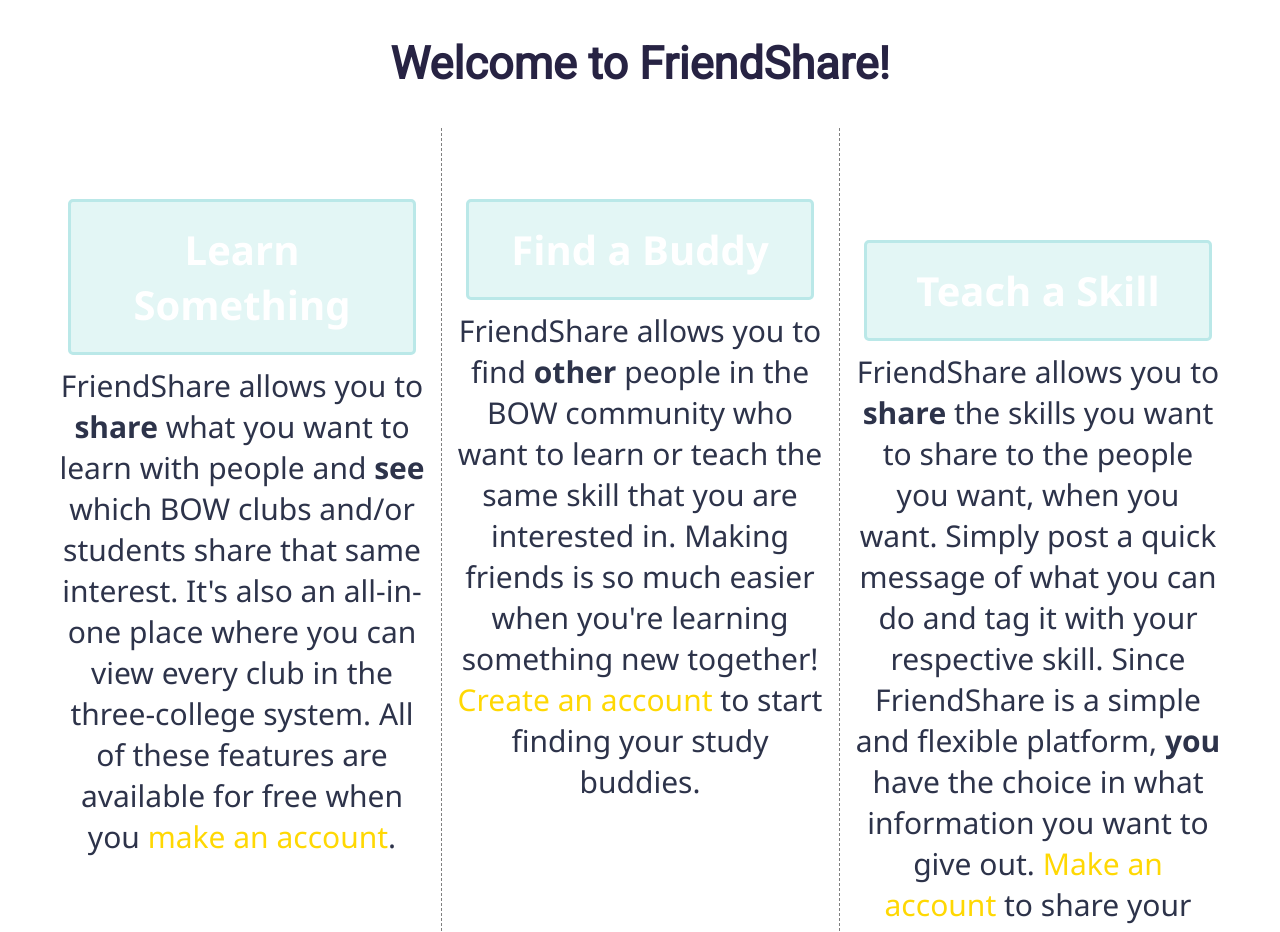
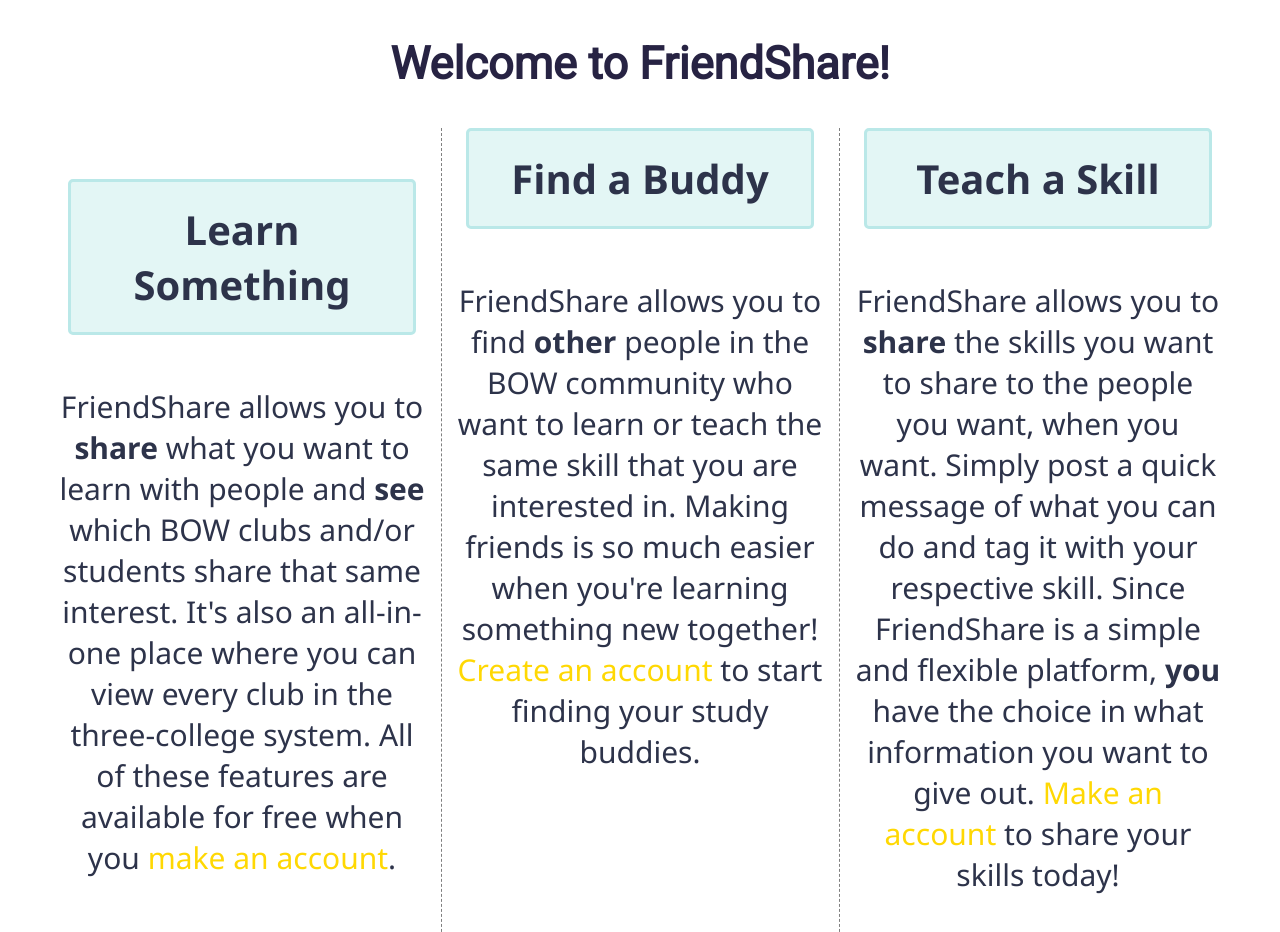
Before and after one commit to bow-friends/bow-friends.github.io, a plain HTML site: page index.html in a window 1280 px wide. Shown: the top 932 px of the page. Drawn offline with Linux system fonts and the light colour scheme.

Commit message:
updating main pages

```diff
--- a/index.html
+++ b/index.html
@@ -9,20 +9,18 @@
     <h2 id="title">Welcome to FriendShare!</h2>
     <div class="column">
       <br>
-      <p class="info">
-        </p><h3 class="box">
+        <h3 class="box">
           Learn Something
         </h3>
+      <br>
       FriendShare allows you to <b>share</b> what you want to learn with people and <b>see</b> which BOW clubs and/or students share that same interest. It's also an all-in-one place where you can view every club in the three-college system. All of these features are available for free when you <a href="/createaccount.html">make an account</a>.
       <br>
       <br>
       <br>
-      <p></p>
-      <p class="info">
-        <br>
-        </p><h3 class="box">
+        <h3 class="box">
           Find a Buddy
         </h3>
+      <br>
       FriendShare allows you to find <b>other</b> people in the BOW community who want to learn or teach the same skill that you are interested in. Making friends is so much easier when you're learning something new together! <a href="/createaccount.html">Create an account</a> to start finding your study buddies.
       <br>
       <br>
@@ -30,11 +28,10 @@
       <br>
       <br>
       <br>
-      <p></p>
-      <p class="info">
-        </p><h3 class="box">
+        <h3 class="box">
           Teach a Skill
         </h3>
+      <br>
       FriendShare allows you to <b>share</b> the skills you want to share to the people you want, when you want. Simply post a quick message of what you can do and tag it with your respective skill. Since FriendShare is a simple and flexible platform, <b>you</b> have the choice in what information you want to give out. <a href="/createaccount.html">Make an account</a> to share your skills today!
   </div>
   </body>
--- a/style.css
+++ b/style.css
@@ -42,7 +42,7 @@ body a {
   margin: 10px;
   border: 3px solid #bae8e8;
   border-radius: 5px;
-  color: white;
+  color: #2d334a;
   font-size: 40px;
   text-align: center;
 }
@@ -57,6 +57,6 @@ body a {
 }
 
 #createaccount:hover {
-  background-color: grey;
+  background-color: #e3f6f5;
   transition: 1s;
 }
```
